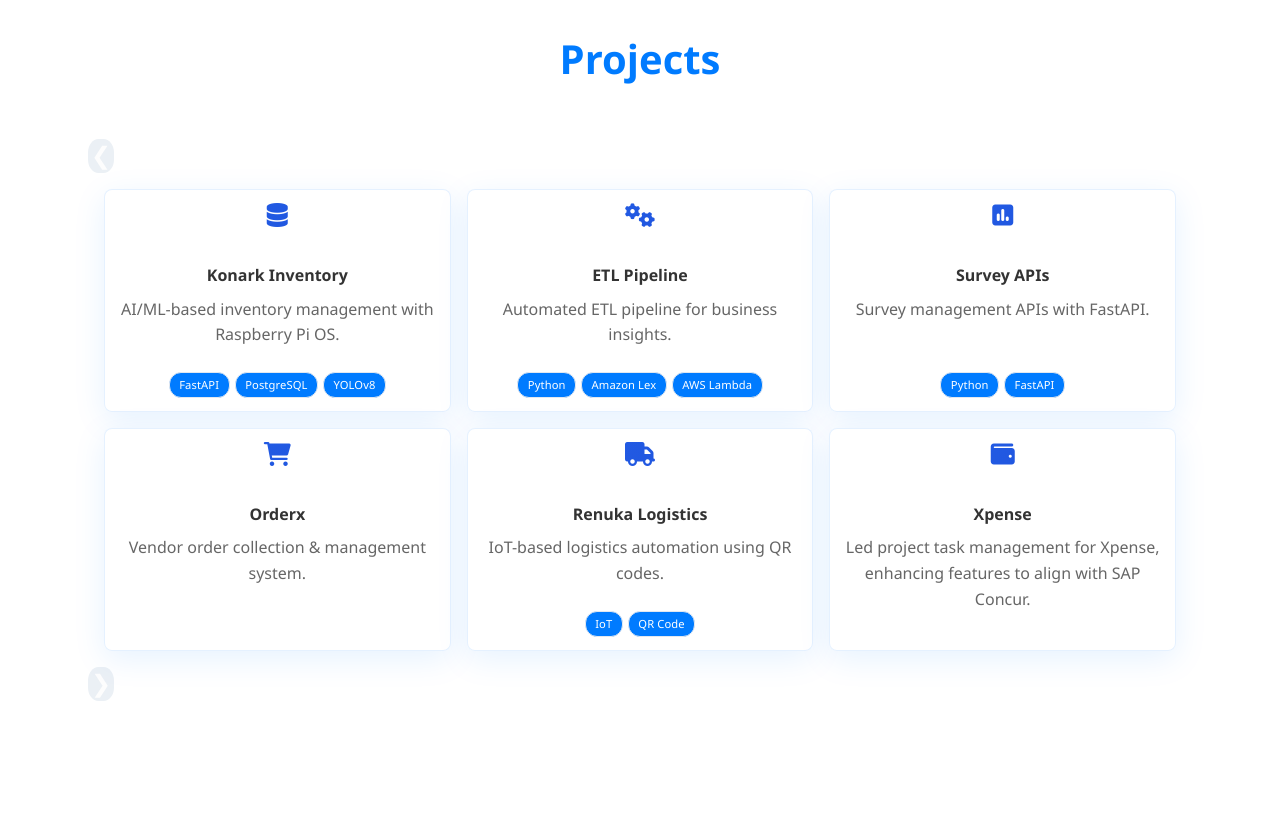
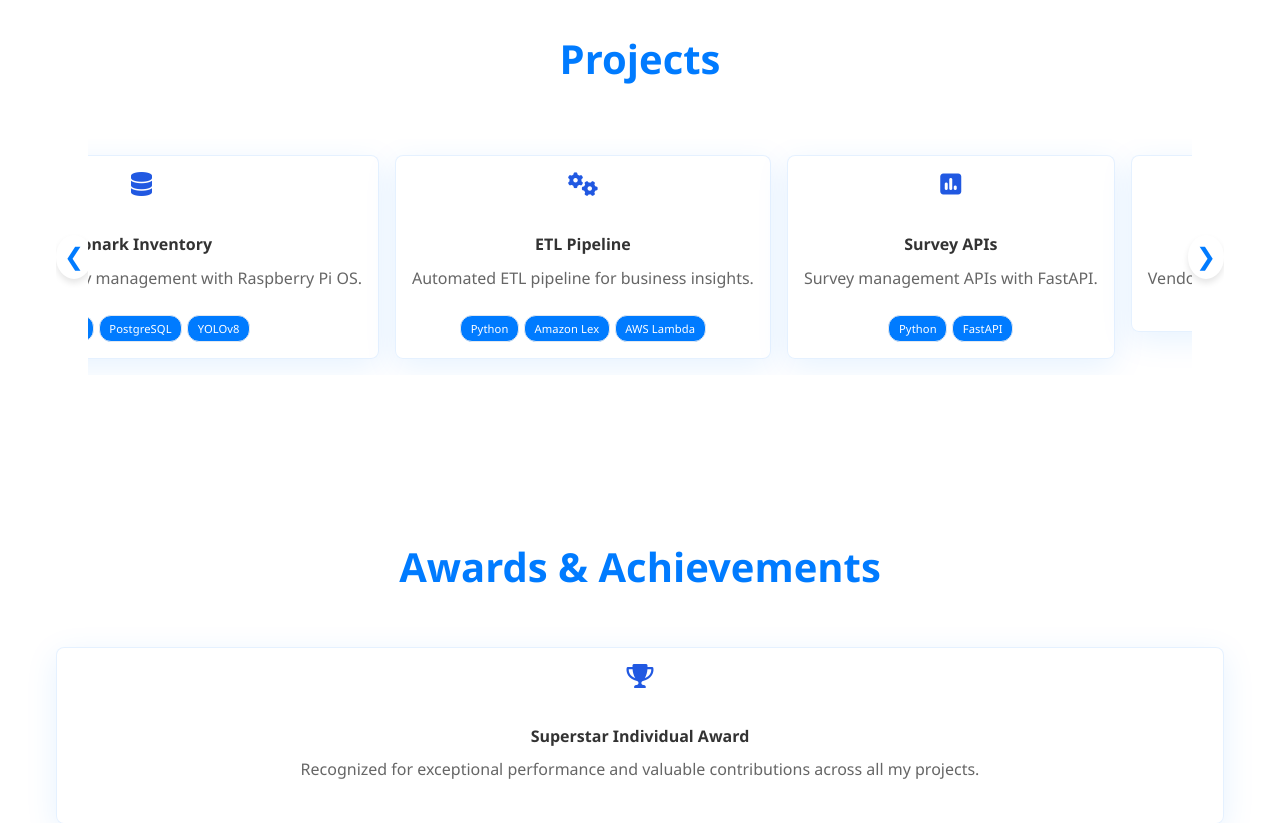
Before and after one commit to HetviTank/portfolio, a plain HTML site: page index.html in a window 1280 px wide. Shown: the part 2000-2823 px from the top of the page. Drawn offline with nearby package versions, Linux system fonts and the light colour scheme.

Commit message:
chnages in project part

```diff
--- a/style.css
+++ b/style.css
@@ -505,43 +505,52 @@ h2 {
     margin: 0 auto;
     position: relative;
     padding: 0 2rem;
+    overflow: hidden;
+    display: flex;
+    align-items: center;
 }
 
+/* Scrollable Grid */
 .projects-grid {
-    display: grid;
-    grid-template-columns: repeat(auto-fit, minmax(280px, 1fr));
-    gap: 2rem;
-    scroll-behavior: smooth;
+    display: flex;
     gap: 1rem;
     padding: 1rem;
-    scrollbar-width: none; /* Firefox */
-    -ms-overflow-style: none; /* IE & Edge */
+    overflow-x: auto;
+    scroll-behavior: smooth;
+    white-space: nowrap;
+    scrollbar-width: none; /* Hide scrollbar (Firefox) */
+    -ms-overflow-style: none; /* Hide scrollbar (IE & Edge) */
 }
 
+/* Hide scrollbar for Chrome/Safari */
 .projects-grid::-webkit-scrollbar {
     display: none;
 }
 
+/* Project Card */
 .project-card {
-    min-width: 120px;
+    min-width: 280px; /* Fixed width for horizontal scrolling */
     flex: 0 0 auto;
     text-align: center;
     background: var(--bg-color);
-    padding: 0.8rem;
+    padding: 1rem;
     border-radius: 8px;
     box-shadow: 0 4px 10px rgba(0, 0, 0, 0.1);
     transition: transform 0.3s ease;
 }
 
+/* Icons */
 .project-card i {
     font-size: 1.5rem;
 }
 
+/* Project Title */
 .project-card h3 {
     font-size: 1rem;
     margin: 0.5rem 0;
 }
 
+/* Tech Tags */
 .tech-tags {
     display: flex;
     flex-wrap: wrap;
@@ -557,30 +566,70 @@ h2 {
     font-size: 0.7rem;
 }
 
+/* Hover Effect */
 .project-card:hover {
     transform: translateY(-5px);
 }
+/* Add Scroll Hint Animation */
+.projects-grid::before {
+    content: "← Swipe →";
+    position: absolute;
+    top: -2rem;
+    left: 50%;
+    transform: translateX(-50%);
+    font-size: 0.9rem;
+    color: rgba(255, 255, 255, 0.7);
+    animation: fadeOut 5s ease-out forwards;
+}
+
+/* Fades out after 5s */
+@keyframes fadeOut {
+    0% { opacity: 1; }
+    100% { opacity: 0; }
+}
+
 
 /* Slide Arrows */
-button {
-    background: #ebf0f5;
-    color: #fdfdfd;
+.slide-left, .slide-right {
+    position: absolute;
+    top: 50%;
+    transform: translateY(-50%);
+    background: #fff;
+    color: var(--primary-color);
     border: none;
-    padding: 3px ;
+    padding: 0.5rem;
     font-size: 1.5rem;
     cursor: pointer;
-    border-radius: 40%;
-    transition: all 0.3s;
+    border-radius: 50%;
+    transition: all 0.3s ease;
+    box-shadow: 0 4px 6px rgba(0, 0, 0, 0.1);
 }
 
-button:hover {
-    background: var(--hover-color);
+.slide-left {
+    left: 0;
 }
 
-/* Hide buttons on small screens */
-@media (max-width: 600px) {
+.slide-right {
+    right: 0;
+}
+
+.slide-left:hover, .slide-right:hover {
+    background: var(--primary-color);
+    color: white;
+}
+
+/* Hide Buttons on Mobile (Enable Swipe) */
+@media (max-width: 768px) {
     .slide-left, .slide-right {
         display: none;
+    }
+
+    .projects-grid {
+        scroll-snap-type: x mandatory;
+    }
+
+    .project-card {
+        scroll-snap-align: center;
     }
 }
 
@@ -628,8 +677,9 @@ button:hover {
 .contact-grid {
     display: flex;
     justify-content: center;
-    gap: 3rem;
-    margin-top: 2rem;
+    gap: 1rem;
+    padding-inline-end: none;
+    margin-top: 1rem;
 }
 
 .contact-card {
```
